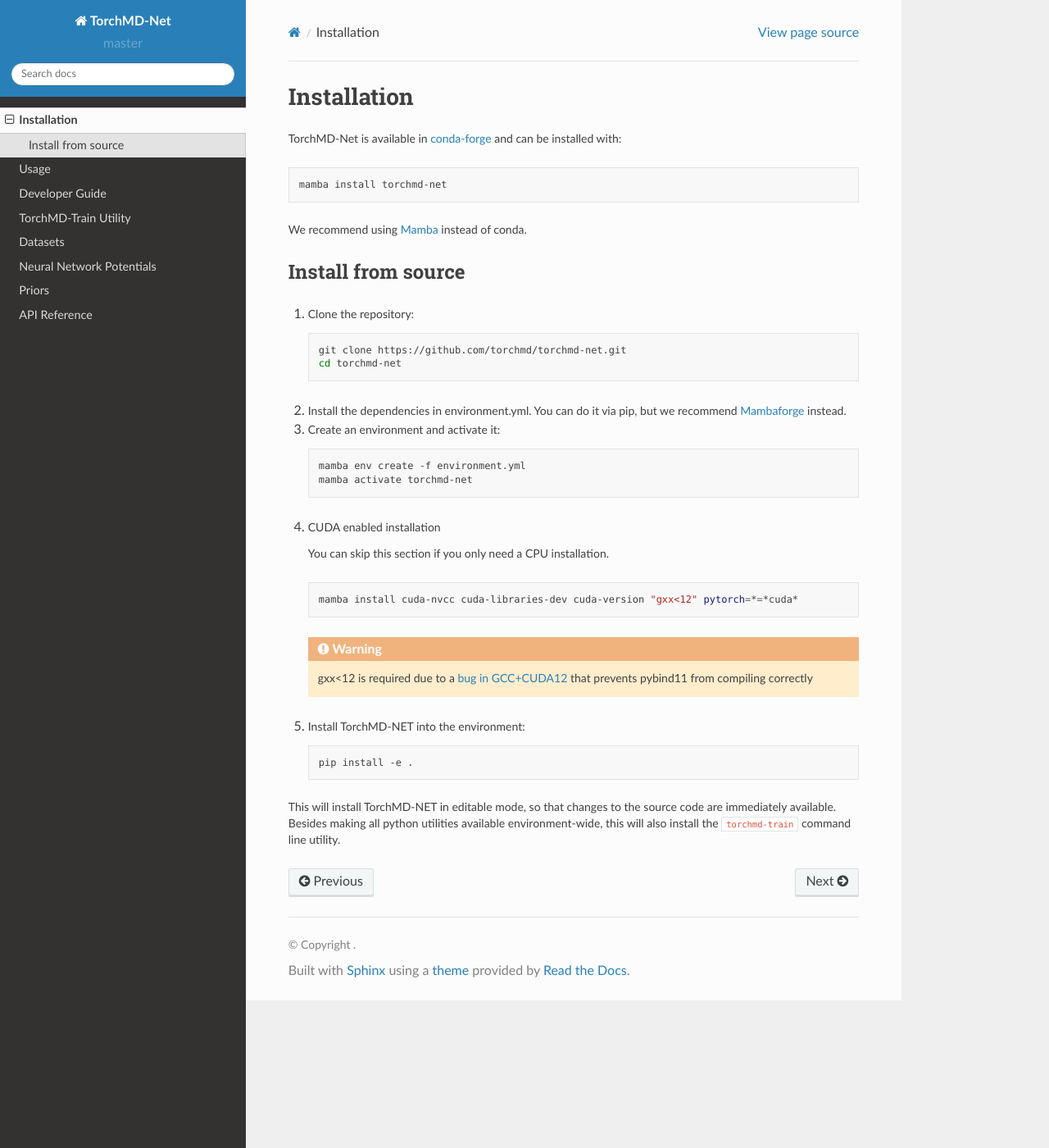
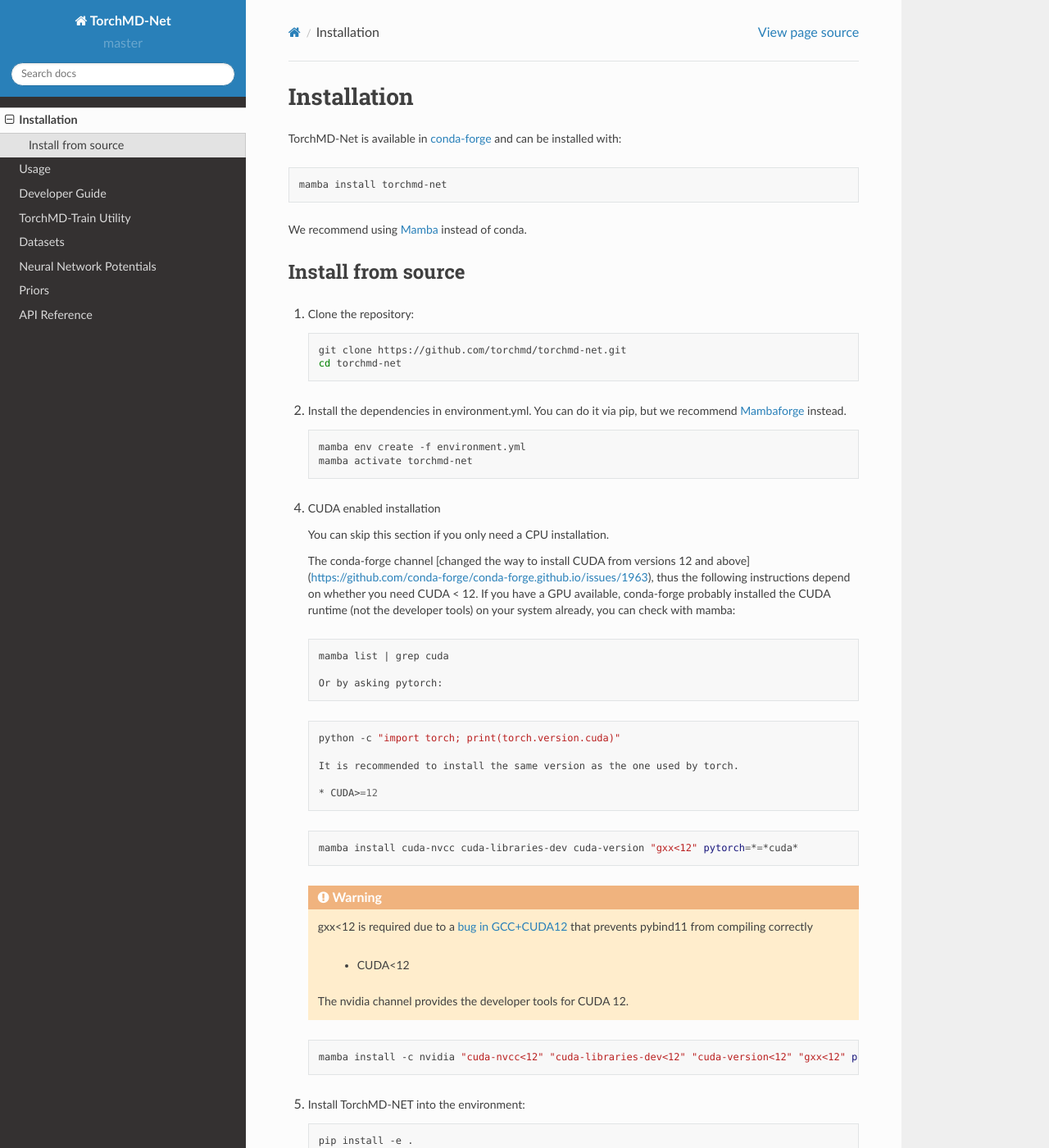
Before and after one commit to torchmd/torchmd-net, a Sphinx documentation site: the page built from docs/source/installation.rst, in a window 1280 px wide and 1400 px high. Shown: the whole window at 82% size. Built offline with Sphinx 7.4.7 and the Read the Docs theme 2.0.0, drawn with Linux system fonts in a browser that asks for light colours.

Commit message:
Update installation instructions regarding CUDA

```diff
--- a/docs/source/installation.rst
+++ b/docs/source/installation.rst
@@ -21,8 +21,6 @@
 
 2. Install the dependencies in environment.yml. You can do it via pip, but we recommend `Mambaforge <https://github.com/conda-forge/miniforge/#mambaforge>`_ instead.
 
-3. Create an environment and activate it:
-
    .. code-block:: shell
 
       mamba env create -f environment.yml
@@ -32,11 +30,37 @@
 
    You can skip this section if you only need a CPU installation.
 
+   The conda-forge channel [changed the way to install CUDA from versions 12 and above](https://github.com/conda-forge/conda-forge.github.io/issues/1963), thus the following instructions depend on whether you need CUDA < 12. If you have a GPU available, conda-forge probably installed the CUDA runtime (not the developer tools) on your system already, you can check with mamba:
+
+ .. code-block:: shell
+
+   mamba list | grep cuda
+
+   Or by asking pytorch:
+
+ .. code-block:: shell
+
+   python -c "import torch; print(torch.version.cuda)"
+
+   It is recommended to install the same version as the one used by torch.
+
+   * CUDA>=12
+
  .. code-block:: shell
 
    mamba install cuda-nvcc cuda-libraries-dev cuda-version "gxx<12" pytorch=*=*cuda*
 
  .. warning:: gxx<12 is required due to a `bug in GCC+CUDA12 <https://github.com/pybind/pybind11/issues/4606>`_ that prevents pybind11 from compiling correctly
+
+
+   * CUDA<12
+
+  The nvidia channel provides the developer tools for CUDA 12.
+
+ .. code-block:: shell
+
+    mamba install -c nvidia "cuda-nvcc<12" "cuda-libraries-dev<12" "cuda-version<12" "gxx<12" pytorch=*=*cuda*
+
 
 5. Install TorchMD-NET into the environment:
 
```
Also changed, not shown: README.md (+21 -0 lines).
